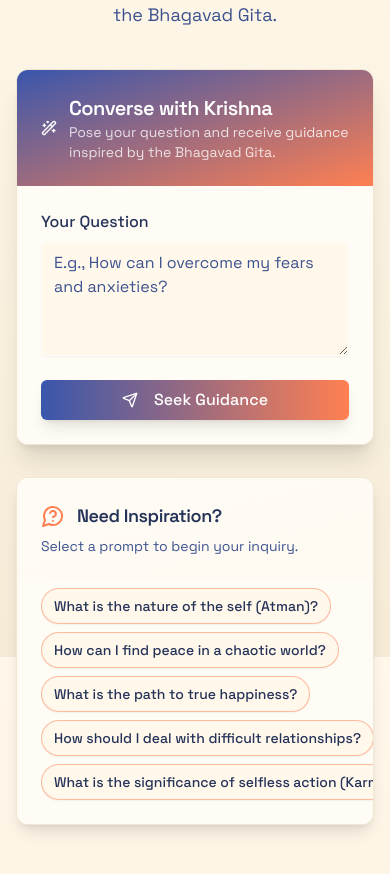
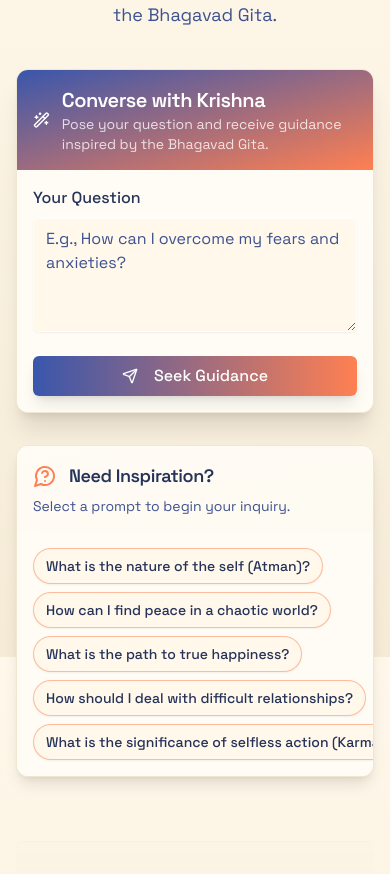
Before and after one commit to ashutoshswamy/Gita-Flow, a Next.js app: page / in a window 390 px wide. Shown: the part 187-1061 px from the top of the page. Built offline with nearby package versions, Linux system fonts and the light colour scheme; no server answers.

Commit message:
Optimized CSS

```diff
--- a/src/components/gita-ai/ask-krishna-ui.tsx
+++ b/src/components/gita-ai/ask-krishna-ui.tsx
@@ -63,6 +63,7 @@
       const result = await askKrishna({ question });
       setResponse(result);
     } catch (e: any) {
+      // Added opening brace here
       console.error(e);
       setError(
         e.message ||
@@ -76,7 +77,7 @@
   return (
     <div className="space-y-8">
       <Card className="shadow-xl rounded-xl overflow-hidden">
-        <CardHeader className="p-6 bg-gradient-to-br from-primary to-accent text-primary-foreground dark:from-primary dark:to-secondary dark:text-primary-foreground">
+        <CardHeader className="p-4 sm:p-6 bg-gradient-to-br from-primary to-accent text-primary-foreground dark:from-primary dark:to-secondary dark:text-primary-foreground">
           <div className="flex items-center space-x-3">
             <Wand2 className="h-7 w-7 text-current" />
             <div>
@@ -90,7 +91,7 @@
             </div>
           </div>
         </CardHeader>
-        <CardContent className="p-6 bg-card">
+        <CardContent className="p-4 sm:p-6 bg-card">
           <form onSubmit={handleSubmit} className="space-y-6">
             <div className="space-y-2">
               <Label htmlFor="question" className="text-base font-medium">
@@ -124,7 +125,7 @@
       </Card>
 
       <Card className="shadow-lg rounded-xl overflow-hidden">
-        <CardHeader className="p-6 bg-gradient-to-br from-card to-muted/10 dark:from-card dark:to-muted/20">
+        <CardHeader className="p-4 sm:p-6 bg-gradient-to-br from-card to-muted/10 dark:from-card dark:to-muted/20">
           <div className="flex items-center space-x-3">
             <MessageCircleQuestion className="h-6 w-6 text-accent dark:text-primary" />
             <CardTitle className="text-lg sm:text-xl font-semibold">
@@ -135,7 +136,7 @@
             Select a prompt to begin your inquiry.
           </CardDescription>
         </CardHeader>
-        <CardContent className="p-6 pt-2 flex flex-wrap gap-2 bg-card">
+        <CardContent className="p-4 sm:p-6 sm:pt-2 flex flex-wrap gap-2 bg-card">
           {suggestedPromptsList.map((prompt, index) => (
             <Button
               key={index}
@@ -152,7 +153,7 @@
       </Card>
 
       {isLoading && (
-        <div className="flex flex-col items-center justify-center rounded-xl border border-dashed border-primary/30 bg-gradient-to-br from-primary/10 via-muted/10 to-accent/10 p-8 text-center animate-pulse_custom_gita dark:border-primary/50 dark:from-primary/20 dark:via-muted/20 dark:to-accent/20">
+        <div className="flex flex-col items-center justify-center rounded-xl border border-dashed border-primary/30 bg-gradient-to-br from-primary/10 via-muted/10 to-accent/10 p-6 sm:p-8 text-center animate-pulse_custom_gita dark:border-primary/50 dark:from-primary/20 dark:via-muted/20 dark:to-accent/20">
           <Loader2 className="mr-3 h-10 w-10 animate-spin text-primary dark:text-primary" />
           <p className="mt-3 text-lg text-muted-foreground">
             Krishna is contemplating your question...
@@ -180,7 +181,7 @@
 
       {response && (
         <Card className="shadow-xl rounded-xl overflow-hidden">
-          <CardHeader className="p-6 bg-gradient-to-br from-accent to-secondary text-accent-foreground dark:from-accent dark:to-secondary dark:text-accent-foreground">
+          <CardHeader className="p-4 sm:p-6 bg-gradient-to-br from-accent to-secondary text-accent-foreground dark:from-accent dark:to-secondary dark:text-accent-foreground">
             <div className="flex items-center space-x-3">
               <Sparkles className="h-7 w-7 text-current" />
               <CardTitle className="text-xl sm:text-2xl font-semibold text-current">
@@ -188,7 +189,7 @@
               </CardTitle>
             </div>
           </CardHeader>
-          <CardContent className="p-6 text-base sm:text-lg leading-relaxed text-foreground bg-card">
+          <CardContent className="p-4 sm:p-6 text-base sm:text-lg leading-relaxed text-foreground bg-card">
             <ReactMarkdown
               components={{
                 p: ({ node, ...props }) => (
```
